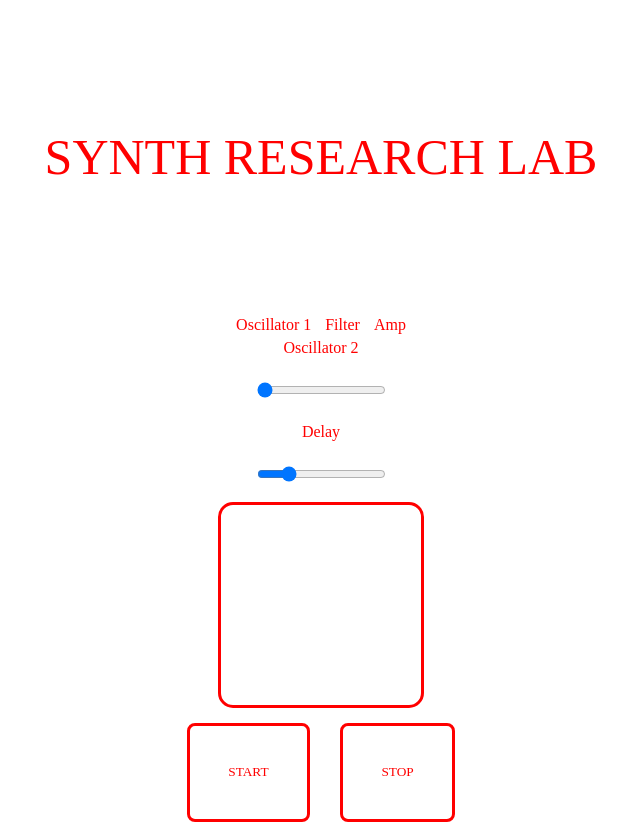
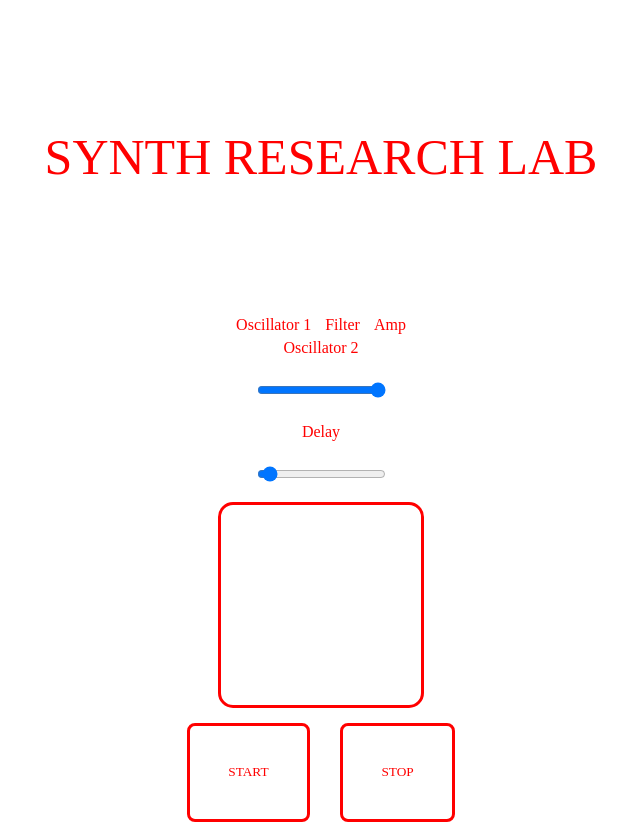
Before and after one commit to PhilippAubert/capstone-digitalSynth, a React (Create React App) app in the folder digitalsynth/: page / in a window 1280 px wide. Shown: the whole page, without its empty margins (319-959 px from the left). Built offline with nearby package versions, Linux system fonts and the light colour scheme.

Commit message:
Fix oscillator2 value

```diff
--- a/digitalsynth/src/App.js
+++ b/digitalsynth/src/App.js
@@ -35,6 +35,7 @@ export default function App() {
     delay.delayTime.setValueAtTime(delayAmount, audioContext.currentTime);
     gainNode.connect(delay);
     delay.connect(audioContext.destination);
+
 
     osc1.start();
     osc2.start();
@@ -122,22 +123,22 @@ export default function App() {
         </Switch>
         <div className="Slider">Oscillator 2</div>
         <input
-          value={delayAmount}
-          onChange={handleDelayChange}
+          value={oscillator2}
+          onChange={handleOsc2Change}
           type="range"
           min="0"
-          max="180"
+          max="100"
           className="Value"
         />
 
         <div className="Slider">Delay</div>
 
         <input
-          value={oscillator2}
-          onChange={handleOsc2Change}
+          value={delayAmount}
+          onChange={handleDelayChange}
           type="range"
           min="0"
-          max="1000"
+          max="20"
           className="Value"
         />
 
```
